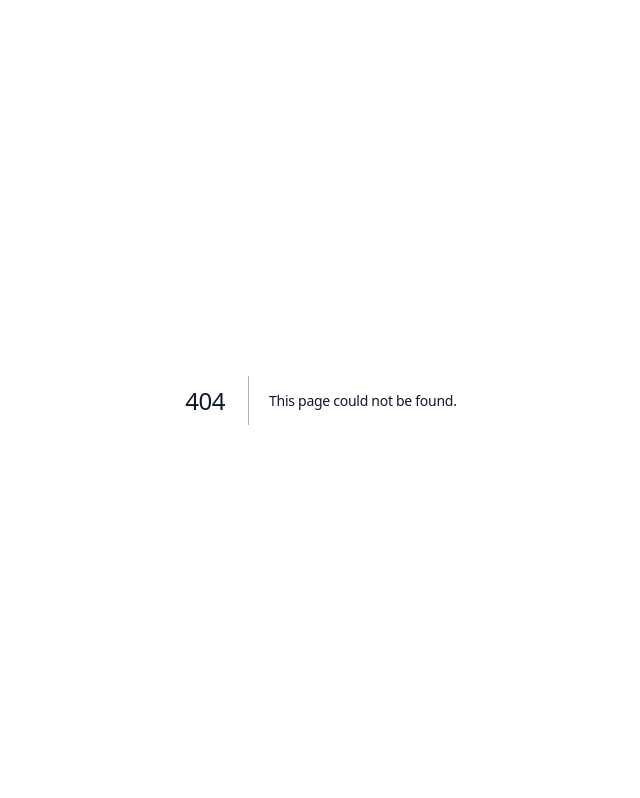
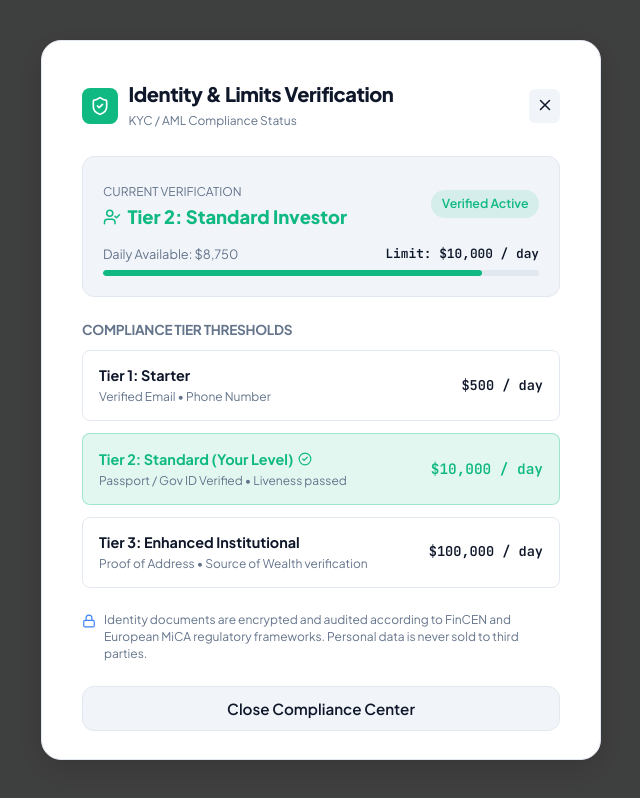
Before and after one commit to ayomideadeniran/Bitcoinpro, a Next.js app: page /kyc in a window 1280 px wide. Before the commit this address had no page. Shown: the whole page, without its empty margins (319-959 px from the left). Built offline with nearby package versions, Linux system fonts and the light colour scheme.

Commit message:
Fix SupportSection not rendering when tab is active

```diff
--- a/src/app/dashboard/page.tsx
+++ b/src/app/dashboard/page.tsx
@@ -348,6 +348,10 @@ function DashboardContent() {
         {activeTab === 'security' && (
           <SecuritySettings transactions={transactions} />
         )}
+
+        {activeTab === 'support' && (
+          <SupportSection />
+        )}
       </main>
 
       {/* MODALS */}
--- /dev/null
+++ b/src/app/kyc/page.tsx
@@ -0,0 +1,55 @@
+'use client';
+
+import React, { useEffect, useState } from 'react';
+import { useRouter } from 'next/navigation';
+import KycVerificationModal from '@/components/dashboard/KycVerificationModal';
+import { getStoredKycProfile, saveStoredKycProfile } from '@/lib/kyc-store';
+import { KycProfile } from '@/lib/types';
+
+export default function KycPage() {
+  const router = useRouter();
+  const [kycProfile, setKycProfile] = useState<KycProfile>(getStoredKycProfile());
+  const [open, setOpen] = useState(true);
+
+  useEffect(() => {
+    const profile = getStoredKycProfile();
+    setKycProfile(profile);
+    setOpen(true);
+  }, []);
+
+  return (
+    <div style={{ minHeight: '100vh', background: 'var(--bg-primary)', display: 'flex', flexDirection: 'column', alignItems: 'center', justifyContent: 'center', padding: '1.5rem' }}>
+      <div style={{ maxWidth: '480px', width: '100%', textAlign: 'center', marginBottom: '1.5rem' }}>
+        <h1 style={{ fontSize: '1.5rem', fontWeight: 800, marginBottom: '0.5rem' }}>KYC Verification</h1>
+        <p style={{ fontSize: '0.85rem', color: 'var(--text-muted)', lineHeight: 1.5 }}>
+          Complete identity verification to unlock withdrawals and higher limits.
+        </p>
+      </div>
+
+      <KycVerificationModal
+        kycProfile={kycProfile}
+        onClose={() => router.push('/dashboard')}
+        onVerified={(profile) => {
+          setKycProfile(profile);
+          saveStoredKycProfile(profile);
+        }}
+      />
+
+      <button
+        onClick={() => router.push('/dashboard')}
+        style={{
+          marginTop: '1rem',
+          padding: '0.65rem 1.1rem',
+          borderRadius: '0.5rem',
+          background: 'transparent',
+          color: 'var(--text-muted)',
+          border: '1px solid var(--border-subtle)',
+          cursor: 'pointer',
+          fontSize: '0.85rem',
+        }}
+      >
+        Back to Dashboard
+      </button>
+    </div>
+  );
+}
```
